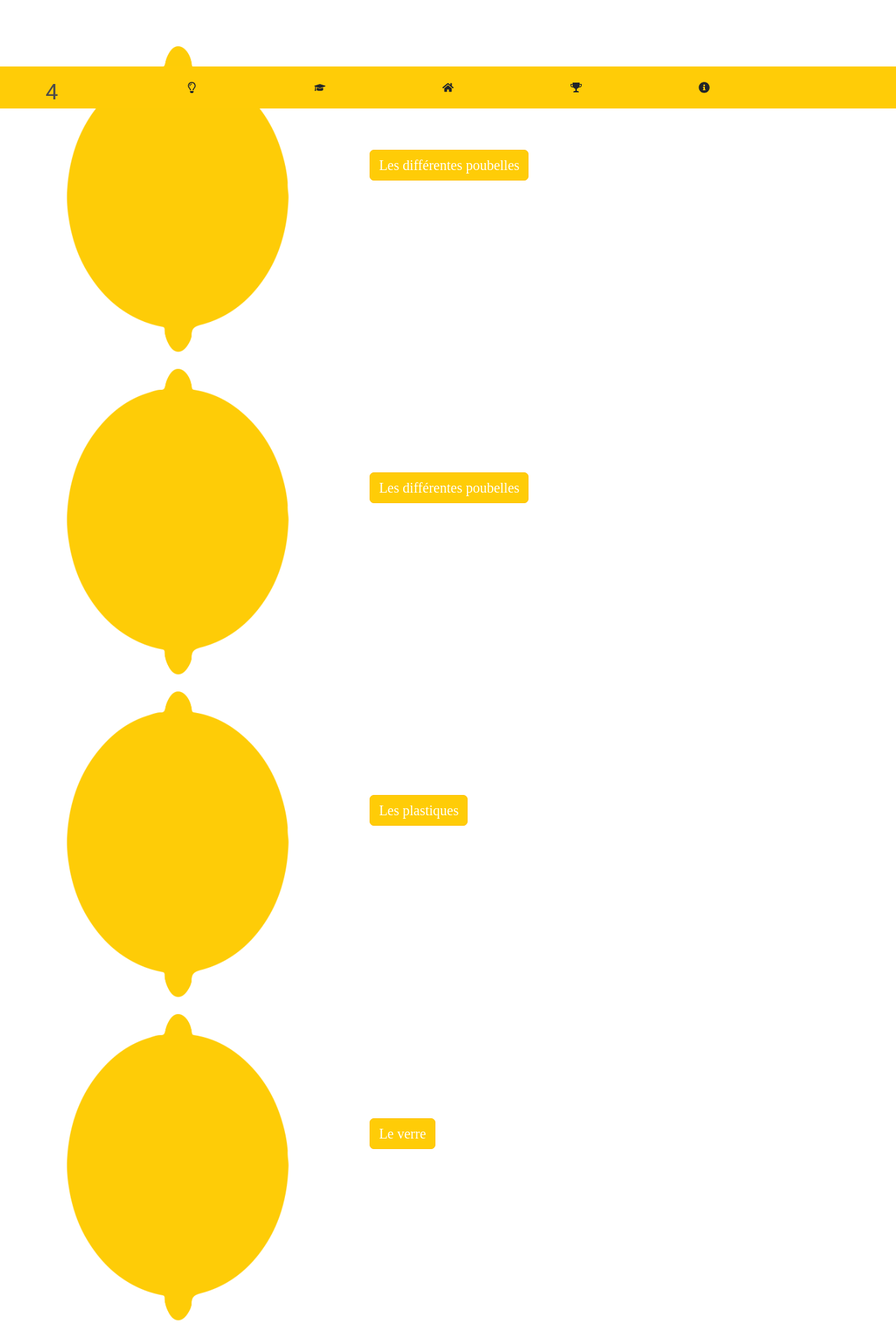
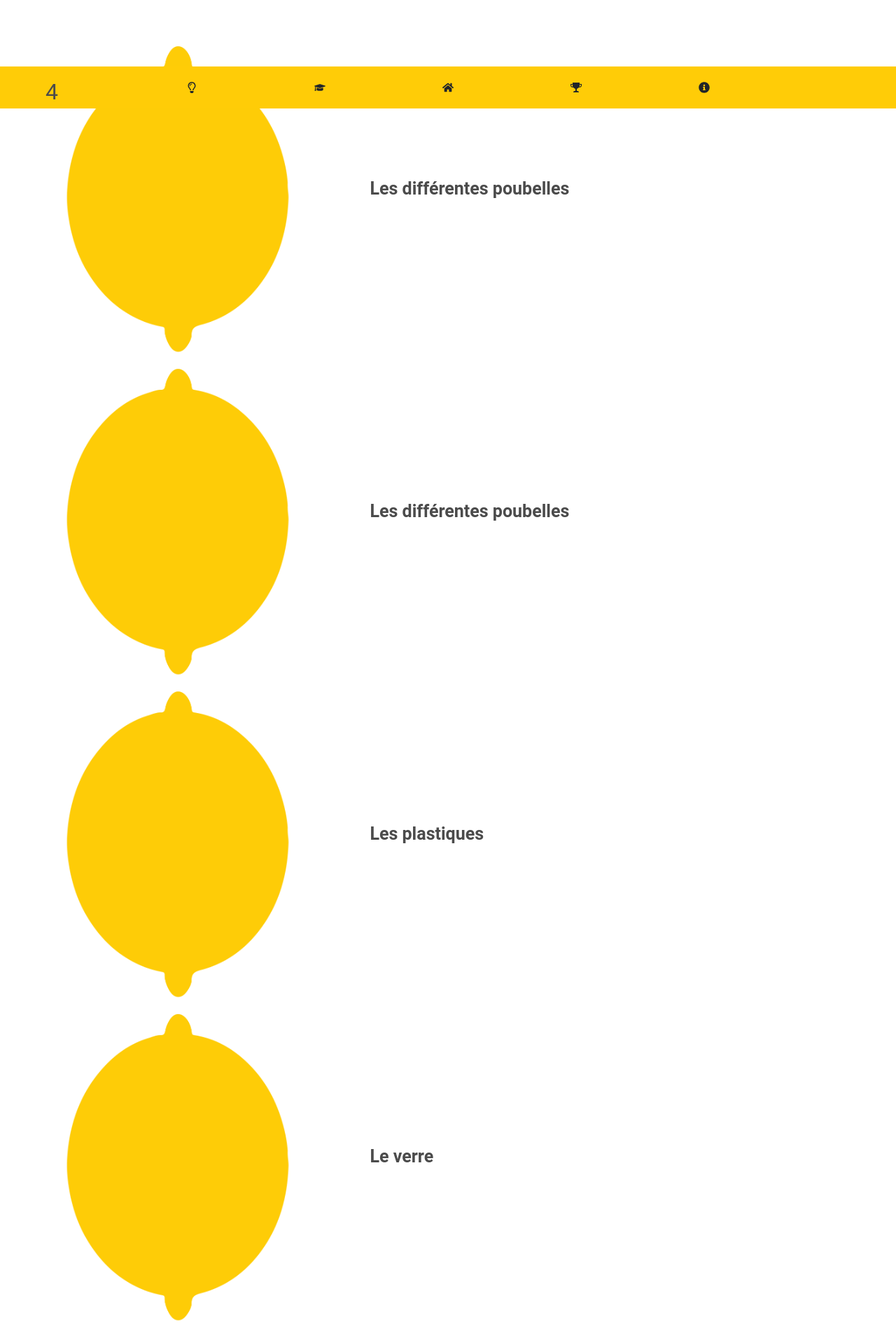
Before and after one commit to kameronramah/Lemontri, a React (Create React App) app: page /quizzhome in a window 1280 px wide. Shown: the part 645-2537 px from the top of the page at 70% size. Built offline with nearby package versions, Linux system fonts and the light colour scheme; no server answers; a web font is replaced by a local one; what react-chatbot-kit would draw is missing.

Commit message:
front quizz

```diff
--- a/src/App.css
+++ b/src/App.css
@@ -143,6 +143,50 @@ span{
 p.infoBulle{
   color: var(--color6) !important;
 }
+.nb{
+  position:absolute;
+  top:375px;
+  width:500px;
+  height:400px;
+  left: 65px;
+  z-index:2;
+  font-size:200%
+}
+.nb1{
+  position:absolute;
+  top:59%;
+  width:500px;
+  height:400px;
+  left: 65px;
+  z-index:2;
+  font-size:200%
+}
+.nb2{
+  position:absolute;
+  top:76%;
+  width:500px;
+  height:400px;
+  left: 65px;
+  z-index:2;
+  font-size:200%
+}
+.nb3{
+  position:absolute;
+  top:94%;
+  width:500px;
+  height:400px;
+  left: 65px;
+  z-index:2;
+  font-size:200%
+}
+a{
+  text-decoration: none !important;
+}
+.texteQuizz{
+  font-size: 25px;
+  text-align: center;
+  font-weight: bolder;
+}
 
 /** TEXT ALIGN **/
 
@@ -193,46 +237,6 @@ p.infoBulle{
 .citronCategorie{
   max-width: 30%;
   margin-right: 10%;
-}
-
-.boutonQuizz{
-  margin-top: 15%;
-}
-.nb{
-  position:absolute;
-  top:375px;
-  width:500px;
-  height:400px;
-  left: 65px;
-  z-index:2;
-  font-size:200%
-}
-.nb1{
-  position:absolute;
-  top:59%;
-  width:500px;
-  height:400px;
-  left: 65px;
-  z-index:2;
-  font-size:200%
-}
-.nb2{
-  position:absolute;
-  top:76%;
-  width:500px;
-  height:400px;
-  left: 65px;
-  z-index:2;
-  font-size:200%
-}
-.nb3{
-  position:absolute;
-  top:94%;
-  width:500px;
-  height:400px;
-  left: 65px;
-  z-index:2;
-  font-size:200%
 }
 
 #logoAccueil{
@@ -320,7 +324,9 @@ button.btn-warning:hover{
   border-color: var(--color3);
   color: var(--color6);
 }
-
+.boutonQuizz{
+  margin-top: 15%;
+}
 
 
 /* INPUT */
--- a/src/Pages/Game/QuizzHome.js
+++ b/src/Pages/Game/QuizzHome.js
@@ -2,6 +2,7 @@ import React from 'react'
 import {useNavigate} from "react-router-dom";
 import {Container} from 'react-bootstrap';
 import citronJoie from "../../img/Quizz.webp";
+import { Link } from 'react-router-dom';
 import citronQuizz from "../../img/citronQuizz.webp";
 
 
@@ -17,41 +18,34 @@ const QuizzHome = () => {
                     <p>Teste tes connaissances sur le tri </p>
                     <img className="citronQuizz img-fluid img-thumbnai" src={citronJoie}  alt="test"></img>
                 </div>
-
-
-                <div className='d-flex'>
+                    <Link to={'/Quizzes'}>
+                        <div className='d-flex align-items-center'>
                             <img className="citronCategorie img-fluid img-thumbnai" src={citronQuizz}  alt="test"></img>
                             <p className='nb'>1</p>
-                    <div  className='boutonQuizz'>
-                        <button className='btn btn-warning ' onClick={e => navigate('/Quizzes')}>Les différentes poubelles</button>
+                            <p className='texteQuizz'>Les différentes poubelles</p>
                         </div>
-                </div>
-                <div className='d-flex'>
+                    </Link>
+                    <Link to={'/Quizzes'}>
+                        <div className='d-flex align-items-center'>
                             <img className="citronCategorie img-fluid img-thumbnai" src={citronQuizz}  alt="test"></img>
                             <p className='nb1'>2</p>
-                    <div  className='boutonQuizz'>
-                        <button className='btn btn-warning ' onClick={e => navigate('/Quizzes')}>Les différentes poubelles</button>
+                            <p className='texteQuizz'>Les différentes poubelles</p>
                         </div>
-                </div>
-                <div className='d-flex'>
+                    </Link>
+                    <Link to={'/Quizzes'}>
+                        <div className='d-flex align-items-center'>
                             <img className="citronCategorie img-fluid img-thumbnai" src={citronQuizz}  alt="test"></img>
                             <p className='nb2'>3</p>
-                    <div  className='boutonQuizz'>
-                        <button className='btn btn-warning ' onClick={e => navigate('/Quizzes')}>Les plastiques</button>
+                            <p className='texteQuizz'>Les plastiques</p>
                         </div>
-                </div>
-                <div className='d-flex'>
+                    </Link>
+                    <Link to={'/Quizzes'}>
+                        <div className='d-flex align-items-center'>
                             <img className="citronCategorie img-fluid img-thumbnai" src={citronQuizz}  alt="test"></img>
                             <p className='nb3'>4</p>
-                    <div  className='boutonQuizz'>
-                        <button className='btn btn-warning ' onClick={e => navigate('/Quizzes')}>Le verre </button>
+                            <p className='texteQuizz'>Le verre</p>
                         </div>
-                </div>
-
-
-
-
-
+                    </Link>
             </Container>
         </div>
     )
--- a/src/Pages/Game/Quizzes.js
+++ b/src/Pages/Game/Quizzes.js
@@ -69,7 +69,11 @@ export default function App() {
 	};
 	return (
 		<div className='app'>
+			<Container className='w-100 mx-auto'>
+				<div className='boutonRetour'>
 					<button className='btn btn-warning ' onClick={e => navigate('/QuizzHome')}>RETOUR A LA LISTE</button>
+				</div>
+
 				<h2>Les différentes poubelles</h2>
 				{/* <p>{tempsRestant}</p> */}
 				{showScore ? (
@@ -91,6 +95,8 @@ export default function App() {
 						</div>
 					</>
 				)}
+			</Container>
+
         </div>
 	);
 }
```
Lines whose indentation alone changed are shown as unchanged.
